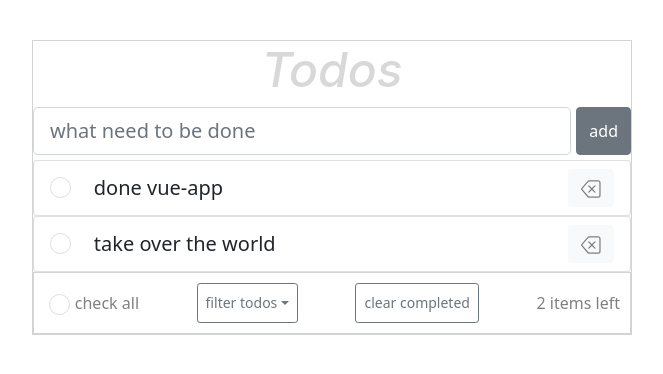
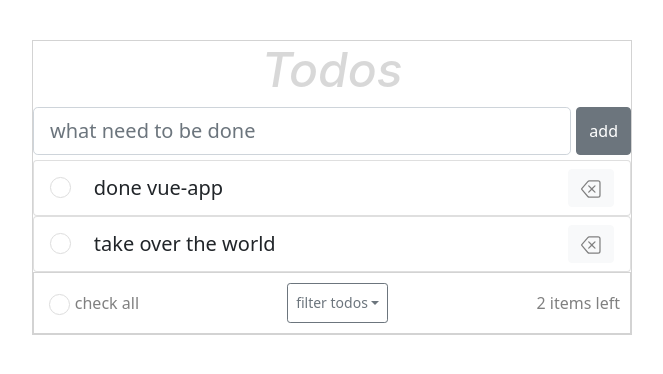
Before and after one commit to jullite/vue-todo, a Vue app: page / in a window 1280 px wide. Shown: the top 374 px of the page, without its empty margins (308-971 px from the left). Built offline with nearby package versions, Linux system fonts and the light colour scheme.

Commit message:
feat: added conditon before showing clear completed button

```diff
--- a/src/components/Todo.vue
+++ b/src/components/Todo.vue
@@ -65,7 +65,7 @@
           >completed</b-dropdown-item
         >
       </b-dropdown>
-      <b-button size="sm" variant="outline-secondary" @click="clearCompleted"
+      <b-button v-if="showClearCompletedBtn" size="sm" variant="outline-secondary" @click="clearCompleted"
         >clear completed</b-button
       >
       <span>{{ leftTodos }} items left</span>
@@ -160,6 +160,9 @@ export default {
         return this.todos.filter((todo) => todo.completed);
       }
     },
+    showClearCompletedBtn() {
+      return this.todosFilter.filter((todo) => todo.completed).length > 0
+    }
   },
 };
 </script>
```
